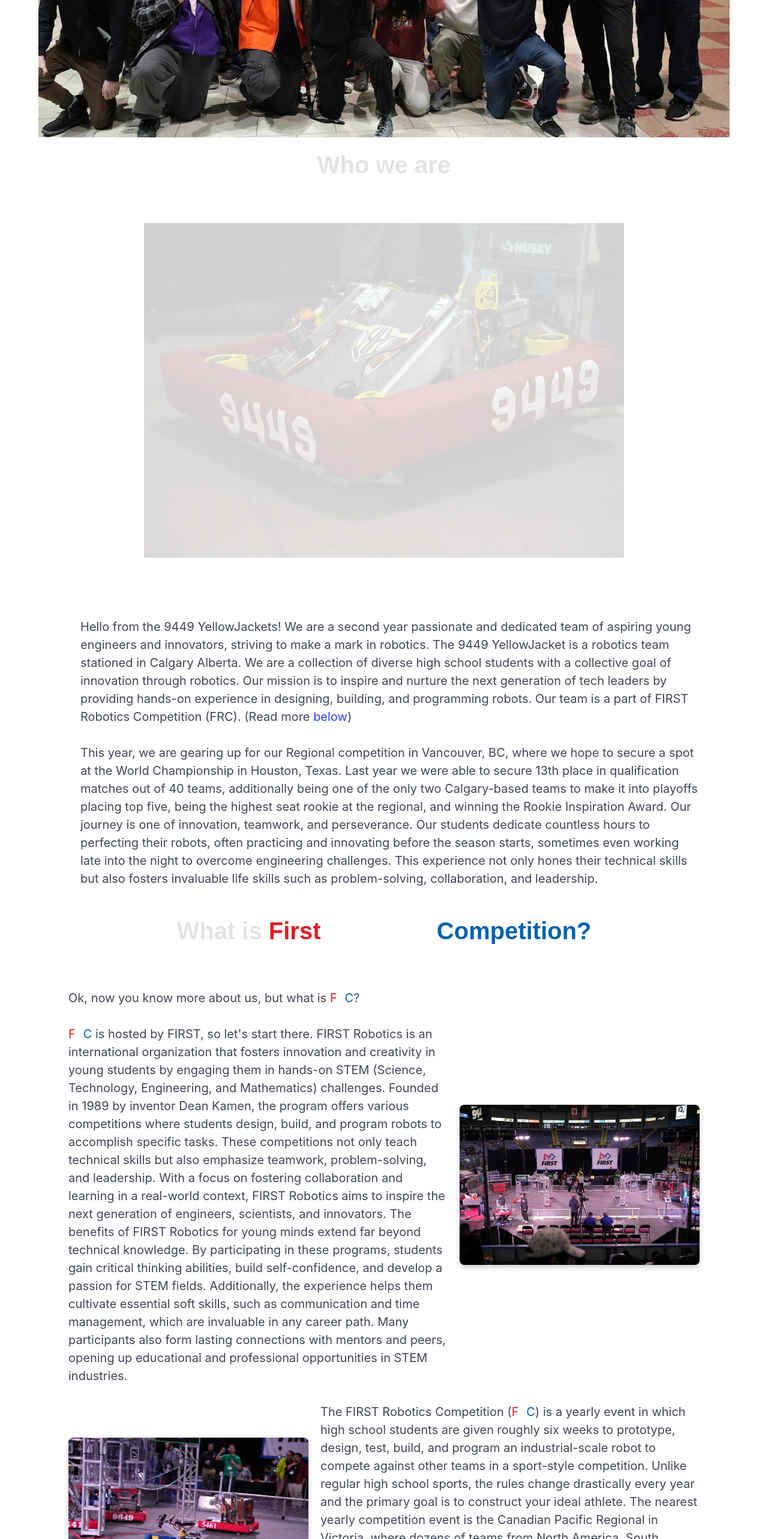
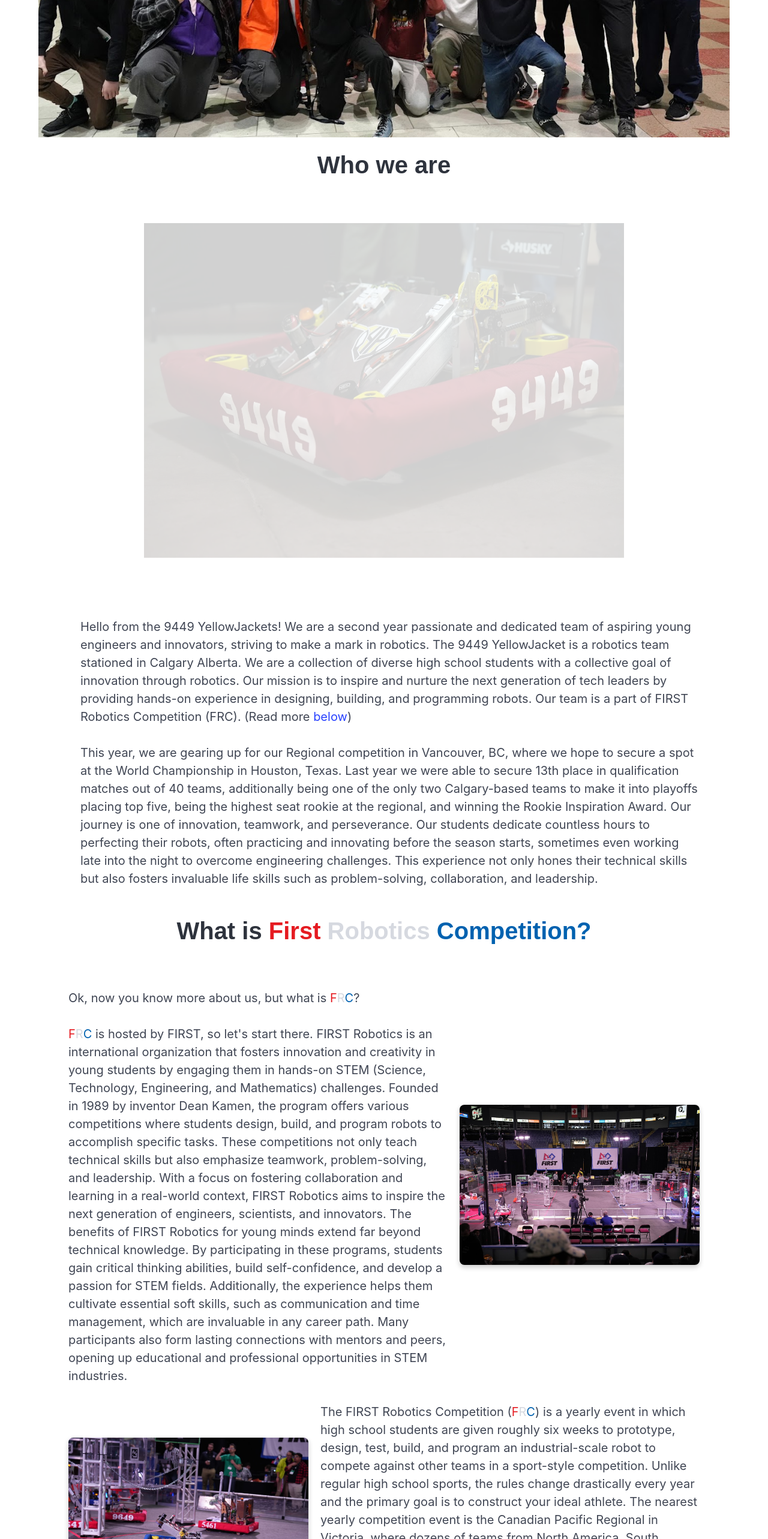
Before and after one commit to TheHiveFIRST/TheHiveWebsite, a React (Create React App) app in the folder frontend/: page /aboutus in a window 1280 px wide. Shown: the part 671-3237 px from the top of the page at 60% size. Built offline with nearby package versions, Linux system fonts and the light colour scheme; a web font is replaced by a local one.

Commit message:
About Us support Light Mode

```diff
--- a/frontend/src/components/AboutUs.js
+++ b/frontend/src/components/AboutUs.js
@@ -43,7 +43,7 @@
           <span className='us'>Us</span>
         </h1>
       </section>
-      <h1 className='title mt-5'>Who we are</h1>
+      <h1 className={localStorage.getItem('theme') === 'dark' ? 'title mt-5' : 'title mt-5 has-text-grey-darker'}>Who we are</h1>
       <section id='pictures' className='pictures-section'>
         <figure className='carousel'>
             <img
@@ -60,14 +60,14 @@
             </h1>
         </div>
       </section>
-      <h1 className='title'>What is <span className='F'>First </span><span className='R'>Robotics </span><span className='C'>Competition?</span></h1>
+      <h1 className={localStorage.getItem('theme') === 'dark' ? 'title' : 'title has-text-grey-darker'}>What is <span className='F'>First </span><span className={localStorage.getItem('theme') === 'dark' ? 'R' : 'R has-text-grey-lighter'}>Robotics </span><span className='C'>Competition?</span></h1>
       <section id='frc' className='frc-section'>
         <div className='frc-content'>
             <div className='frc-text'>
                 <h1 className='is-size-5'>
-                    Ok, now you know more about us, but what is <span className='F'>F</span><span className='R'>R</span><span className='C'>C</span>?
+                    Ok, now you know more about us, but what is <span className='F'>F</span><span className={localStorage.getItem('theme') === 'dark' ? 'R' : 'R has-text-grey-lighter'}>R</span><span className='C'>C</span>?
                     <br /><br />
-                    <span className='F'>F</span><span className='R'>R</span><span className='C'>C</span> is hosted by FIRST, so let's start there. FIRST Robotics is an international organization that fosters innovation and creativity in young students by engaging them in hands-on STEM (Science, Technology, Engineering, and Mathematics) challenges. Founded in 1989 by inventor Dean Kamen, the program offers various competitions where students design, build, and program robots to accomplish specific tasks. These competitions not only teach technical skills but also emphasize teamwork, problem-solving, and leadership. With a focus on fostering collaboration and learning in a real-world context, FIRST Robotics aims to inspire the next generation of engineers, scientists, and innovators. The benefits of FIRST Robotics for young minds extend far beyond technical knowledge. By participating in these programs, students gain critical thinking abilities, build self-confidence, and develop a passion for STEM fields. Additionally, the experience helps them cultivate essential soft skills, such as communication and time management, which are invaluable in any career path. Many participants also form lasting connections with mentors and peers, opening up educational and professional opportunities in STEM industries.
+                    <span className='F'>F</span><span className={localStorage.getItem('theme') === 'dark' ? 'R' : 'R has-text-grey-lighter'}>R</span><span className='C'>C</span> is hosted by FIRST, so let's start there. FIRST Robotics is an international organization that fosters innovation and creativity in young students by engaging them in hands-on STEM (Science, Technology, Engineering, and Mathematics) challenges. Founded in 1989 by inventor Dean Kamen, the program offers various competitions where students design, build, and program robots to accomplish specific tasks. These competitions not only teach technical skills but also emphasize teamwork, problem-solving, and leadership. With a focus on fostering collaboration and learning in a real-world context, FIRST Robotics aims to inspire the next generation of engineers, scientists, and innovators. The benefits of FIRST Robotics for young minds extend far beyond technical knowledge. By participating in these programs, students gain critical thinking abilities, build self-confidence, and develop a passion for STEM fields. Additionally, the experience helps them cultivate essential soft skills, such as communication and time management, which are invaluable in any career path. Many participants also form lasting connections with mentors and peers, opening up educational and professional opportunities in STEM industries.
                 </h1>
             </div>
             {/* Add the MultiRobots image to the right of the text */}
@@ -83,7 +83,7 @@
             </div>
             <div className='frc-text'>
                 <h1 className='is-size-5'>
-                    The FIRST Robotics Competition (<span className='F'>F</span><span className='R'>R</span><span className='C'>C</span>) is a yearly event in which high school students are given roughly six weeks to prototype, design, test, build, and program an industrial-scale robot to compete against other teams in a sport-style competition. Unlike regular high school sports, the rules change drastically every year and the primary goal is to construct your ideal athlete. The nearest yearly competition event is the Canadian Pacific Regional in Victoria, where dozens of teams from North America, South America, and Asia gather to test their creations. This international event allows us to show off what Calgarian students can do on the world stage. Another large facet of the competition is outreach, wherein teams are encouraged to engage in community events and help get more people involved in STEM activities.
+                    The FIRST Robotics Competition (<span className='F'>F</span><span className={localStorage.getItem('theme') === 'dark' ? 'R' : 'R has-text-grey-lighter'}>R</span><span className='C'>C</span>) is a yearly event in which high school students are given roughly six weeks to prototype, design, test, build, and program an industrial-scale robot to compete against other teams in a sport-style competition. Unlike regular high school sports, the rules change drastically every year and the primary goal is to construct your ideal athlete. The nearest yearly competition event is the Canadian Pacific Regional in Victoria, where dozens of teams from North America, South America, and Asia gather to test their creations. This international event allows us to show off what Calgarian students can do on the world stage. Another large facet of the competition is outreach, wherein teams are encouraged to engage in community events and help get more people involved in STEM activities.
                 </h1>
             </div>
         </div>
```
